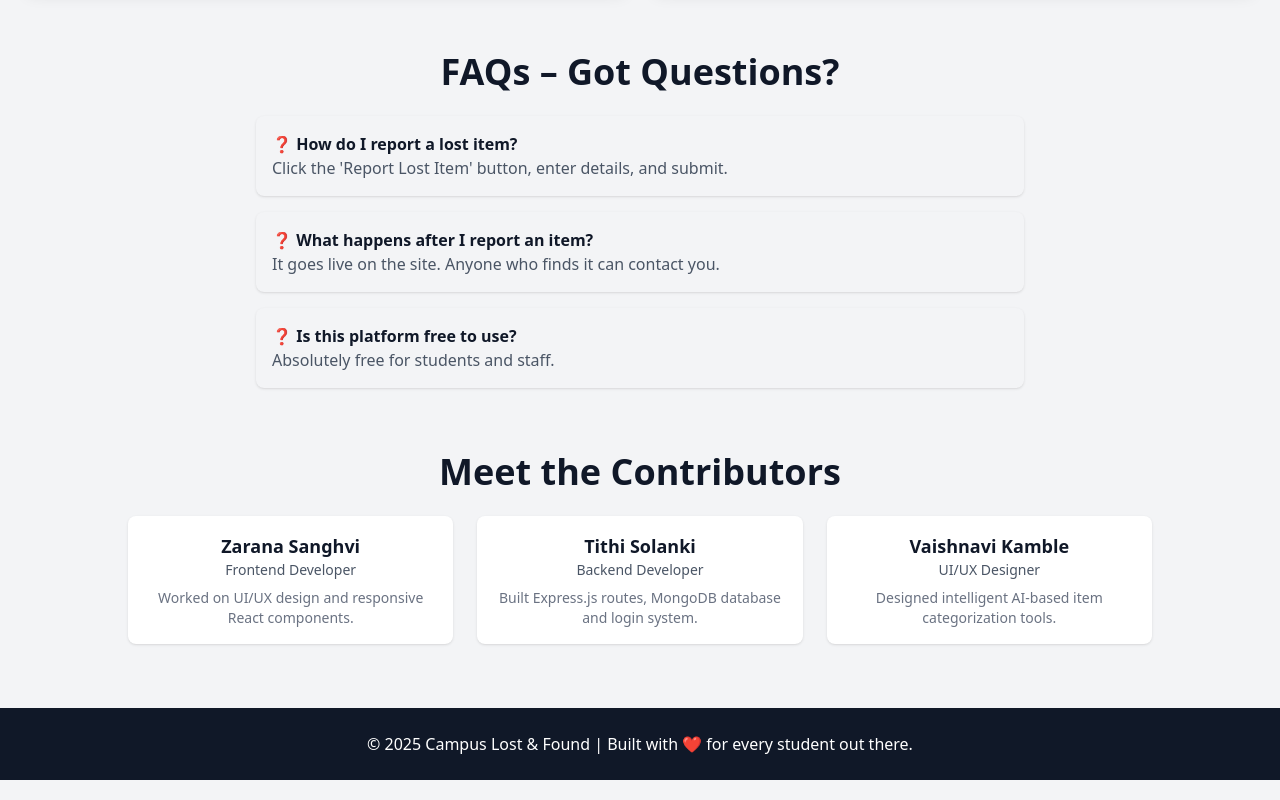
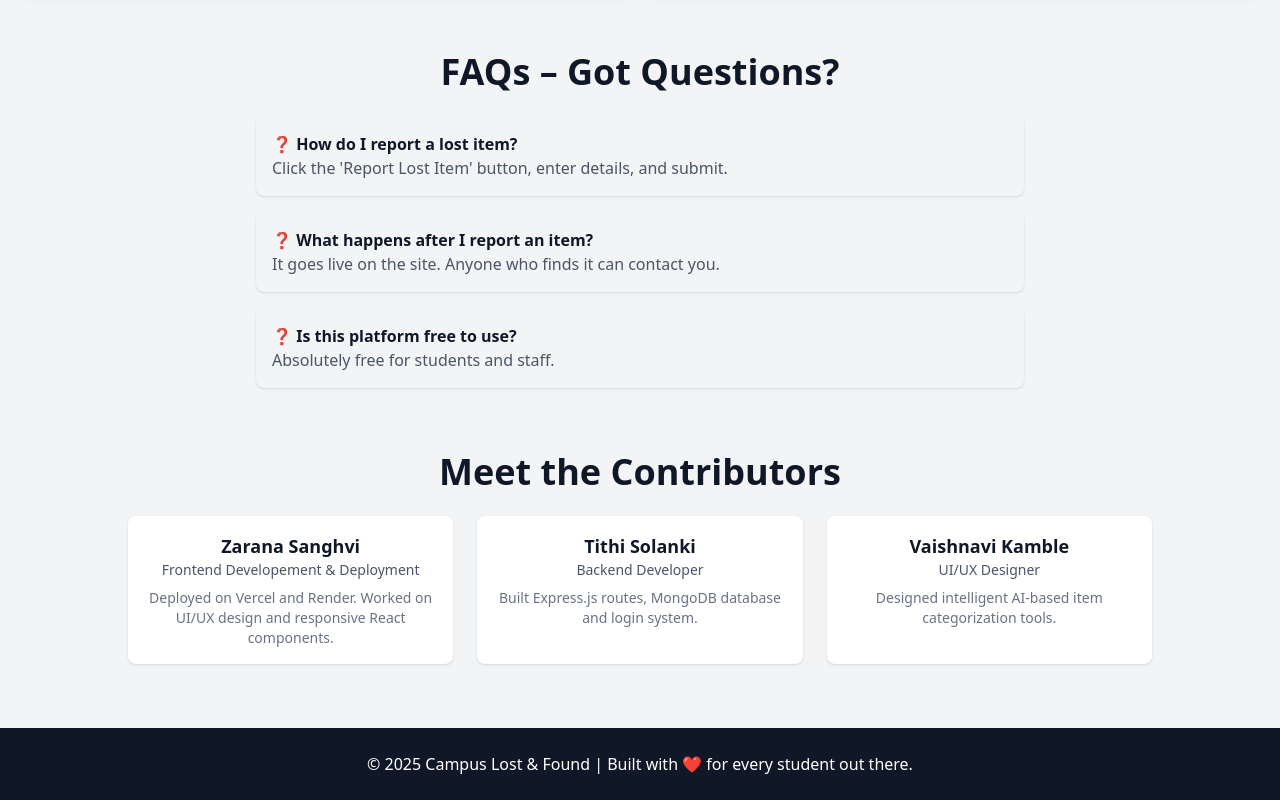
Before and after one commit to zaranasanghavi/frontend, a React (Vite) app in the folder frontend/: page / in a window 1280 px wide. Shown: the part 1568-2368 px from the top of the page. Built offline with nearby package versions, Linux system fonts and the light colour scheme.

Commit message:
Update Home.jsx

```diff
--- a/frontend/src/pages/Home.jsx
+++ b/frontend/src/pages/Home.jsx
@@ -177,7 +177,7 @@ const Home = () => {
           transition={{ duration: 1 }}
         >
           {[
-            ["Zarana Sanghvi", "Frontend Developer", "Worked on UI/UX design and responsive React components."],
+            ["Zarana Sanghvi", "Frontend Developement & Deployment", "Deployed on Vercel and Render. Worked on UI/UX design and responsive React components."],
             ["Tithi Solanki", "Backend Developer", "Built Express.js routes, MongoDB database and login system."],
             ["Vaishnavi Kamble", "UI/UX Designer", "Designed intelligent AI-based item categorization tools."],
           ].map(([name, role, desc], idx) => (
```
